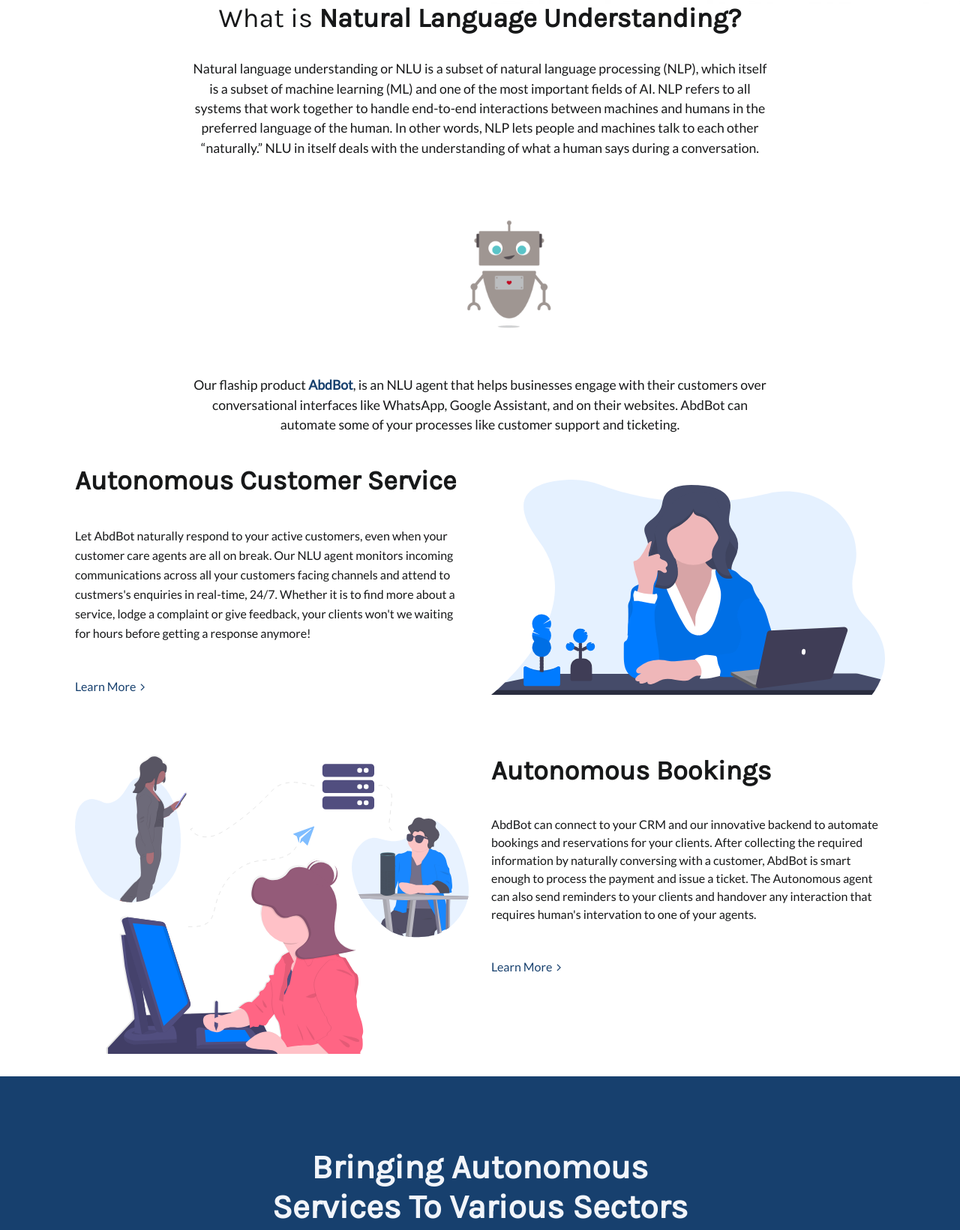
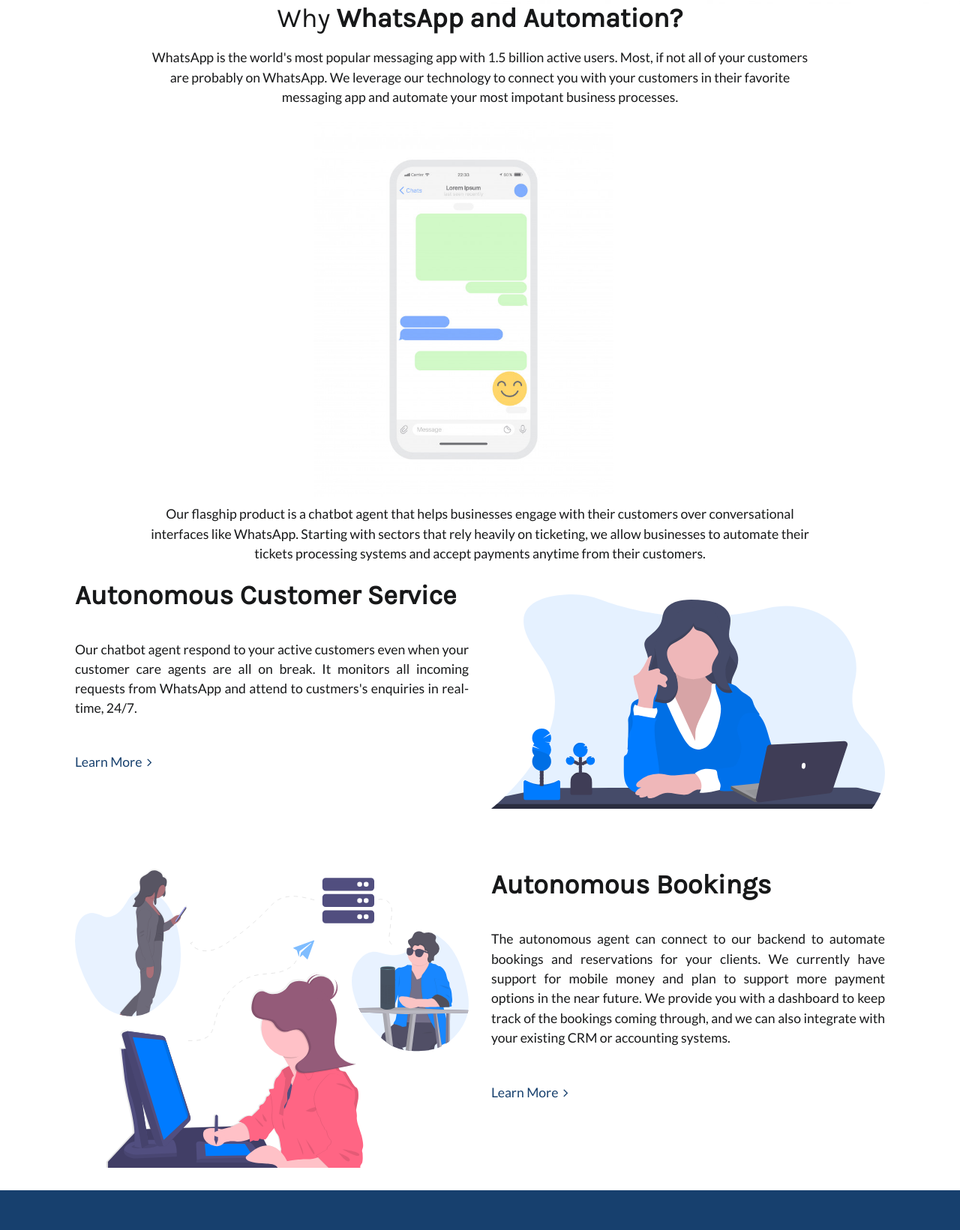
Before and after one commit to musebe/Frontend, a plain HTML site: page dist/index.html in a window 1280 px wide. Shown: the part 659-2300 px from the top of the page at 75% size. Drawn offline with nearby package versions, Linux system fonts and the light colour scheme; a web font is replaced by a local one.

Commit message:
Modified the intro and product sections

```diff
--- a/dist/assets/css/styles.css
+++ b/dist/assets/css/styles.css
@@ -331,7 +331,7 @@ body a:hover {
 }
 
 .jumbotron {
-    background-color: #F2F5FA;
+    background-color: #fff;
     height: 600px;
     background-size: cover;
     background-position: center;
@@ -420,7 +420,7 @@ body a:hover {
     padding-top: 25px;
     padding-bottom: 40px;
     color:#171819;
-    width: 70%;
+    width: 80%;
   }
 
   .section-header p span {
@@ -445,6 +445,7 @@ body a:hover {
 
   #product .product-container .content {
     background: #fff;
+
   }
 
   #product .product-container .title {
@@ -529,10 +530,16 @@ body a:hover {
       font-weight: bold;
   }
 
+  #product .section-header p {
+      padding-top: 10px;
+      padding-bottom: 20px;
+      font-size: 1.1rem;
+  }
+
   #product .section-header img {
-      height: 225px;
+      height: 500px;
       margin-top: 0px;
-      margin-left: 40%;
+      margin-left: 30%;
   }
 
   #product .product-extra {
@@ -550,14 +557,15 @@ body a:hover {
   }
 
   #product .row p {
-     padding-top: 30px;
-     padding-bottom: 30px;
-    font-size: 1rem;
+    text-align: justify;
+    padding-top: 30px;
+    padding-bottom: 30px;
+    font-size: 1.1rem;
     color: #171819;
   }
 
   #product .row a {
-      font-size: 1rem;
+      font-size: 1.1rem;
       color: #17406E;
   }
 
--- a/dist/index.html
+++ b/dist/index.html
@@ -150,7 +150,7 @@
                         Attend to your customers<br />
                         <span>24/7</span> over <span>WhatsApp.</span> <br />
                         <br />
-                        <span>Automate</span> your tickets processing and accept <span>payments.</span>
+                        <span>Automate</span> your tickets processing and accept <span>payments anytime.</span>
                       </h1>
                       <p>
                         We use <span>conversational interfaces</span> to interact
@@ -186,22 +186,18 @@
       <div class="container">
 
         <header class="section-header">
-          <h3>What is <span>Natural Language Understanding?</span></h3>
-          <p>Natural language understanding or NLU is a subset of natural
-            language processing (NLP), which itself is a subset of machine
-            learning (ML) and one of the most important fields of AI. NLP
-            refers to all systems that work together to handle end-to-end
-            interactions between machines and humans in the preferred
-            language of the human. In other words, NLP lets people and
-            machines talk to each other “naturally.” NLU in itself deals
-            with the understanding of what a human says during a conversation.
+          <h3>Why <span>WhatsApp and Automation?</span></h3>
+          <p>WhatsApp is the world's most popular messaging app with 1.5 billion
+            active users. Most, if not all of your customers are probably on WhatsApp.
+            We leverage our technology to connect you with your customers in their favorite
+            messaging app and automate your most impotant business processes.
           </p>
-          <img class="chatbot-image" src="assets/img/robby-wave.gif">
+          <img src="assets/img/whatsapp-chat-ui.jpg">
           <p>
-            Our flaship product <span>AbdBot</span>, is an NLU agent that helps
-            businesses engage with their customers over conversational interfaces
-            like WhatsApp, Google Assistant, and on their websites. AbdBot can
-            automate some of your processes like customer support and ticketing.
+            Our flasghip product is a chatbot agent that helps businesses engage with their customers
+            over conversational interfaces like WhatsApp. Starting with sectors that rely heavily on
+            ticketing, we allow businesses to automate their tickets processing systems and accept
+            payments anytime from their customers.
           </p>
         </header>
 
@@ -209,13 +205,9 @@
           <div class="col-lg-6 content order-lg-1 order-2">
             <h3 class="feature-title">Autonomous Customer Service</h3>
             <p>
-              Let AbdBot naturally respond to your active customers, even
-              when your customer care agents are all on break. Our NLU agent
-              monitors incoming communications across all your customers facing
-              channels and attend to custmers's enquiries in real-time, 24/7.
-              Whether it is to find more about a service, lodge a complaint
-              or give feedback, your clients won't we waiting for hours before
-              getting a response anymore!
+              Our chatbot agent respond to your active customers even when your customer care agents
+              are all on break. It monitors all incoming requests from  WhatsApp and attend to custmers's
+              enquiries in real-time, 24/7.
             </p>
             <a href="assets/template.html">
               Learn More&nbsp;&nbsp;<i class="fa fa-angle-right"></i>
@@ -233,12 +225,10 @@
           <div class="col-lg-6 wow fadeInUp pt-5 pt-lg-0">
             <h3 class="feature-title">Autonomous Bookings</h3>
             <p>
-              AbdBot can connect to your CRM and our innovative backend to automate
-              bookings and reservations for your clients. After collecting the required
-              information by naturally conversing with a customer, AbdBot is smart enough
-              to process the payment and issue a ticket. The Autonomous agent can also send
-              reminders to your clients and handover any interaction that requires human's
-              intervation to one of your agents.
+              The autonomous agent can connect to our backend to automate bookings and reservations
+              for your clients. We currently have support for mobile money and plan to support more
+              payment options in the near future. We provide you with a dashboard to keep track of
+              the bookings coming through, and we can also integrate with your existing CRM or accounting systems.
             </p>
             <a href="assets/template.html">
               Learn More&nbsp;&nbsp;<i class="fa fa-angle-right"></i>
```
Also changed, not shown: dist/assets/img/whatsapp-chat-ui.jpg (added).
